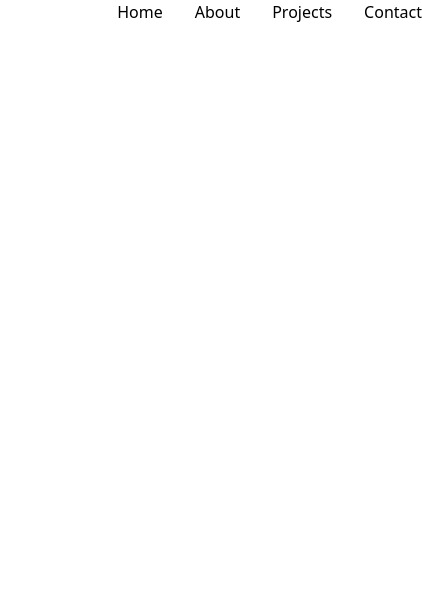
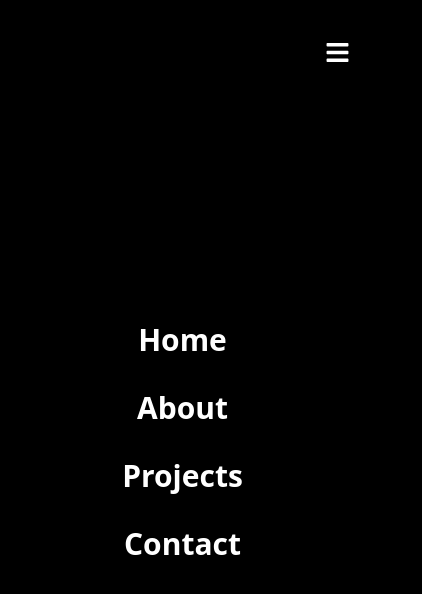
Before and after one commit to qdimanche/React-Portfolio, a React (Create React App) app: page / in a window 390 px wide. Shown: the top 594 px of the page, 422 px wide, since content can reach past the window. Built offline with nearby package versions, Linux system fonts and the light colour scheme.

Commit message:
[+] Styling Hamburger menu

```diff
--- a/src/components/Navbar.js
+++ b/src/components/Navbar.js
@@ -1,14 +1,15 @@
 import React from 'react';
 import {Link} from "react-router-dom";
+import {FaBars} from "react-icons/fa";
 
 const MyComponent = () => {
     return (
-        <div className={"header flex mx-12"}>
+        <div className={"header flex lg:mx-20 mx-10 lg:pt-0 pt-10  lg:h-fit h-screen"}>
             <Link to={"/"}>
-                <img src={require("../assets/apple-touch-icon.png")} className={"w-20"} alt=""/>
+                <img src={require("../assets/apple-touch-icon.png")} className={"w-20 lg:block hidden"} alt=""/>
             </Link>
 
-            <ul className={"w-full flex space-x-8 justify-end items-center"}>
+            <ul className={"w-full flex lg:flex-row flex-col  lg:space-x-8 lg:space-y-0 space-y-8 items-center  lg:justify-end justify-center lg:text-xl text-3xl font-bold lg:bg-transparent lg:bg-black bg-black/90 text-white "}>
                 <li>
                     <Link to={"/"}>Home</Link>
                 </li>
@@ -22,8 +23,11 @@ const MyComponent = () => {
                     <Link to={"/contact"}>Contact</Link>
                 </li>
 
+            </ul>
 
-            </ul>
+            <div className={"hamburger"}>
+                <FaBars size={25} style={{color:'#fff'}}/>
+            </div>
         </div>
     );
 };
--- a/src/index.css
+++ b/src/index.css
@@ -1,3 +1,7 @@
 @tailwind base;
 @tailwind components;
 @tailwind utilities;
+
+body {
+    background-color: black;
+}
```
